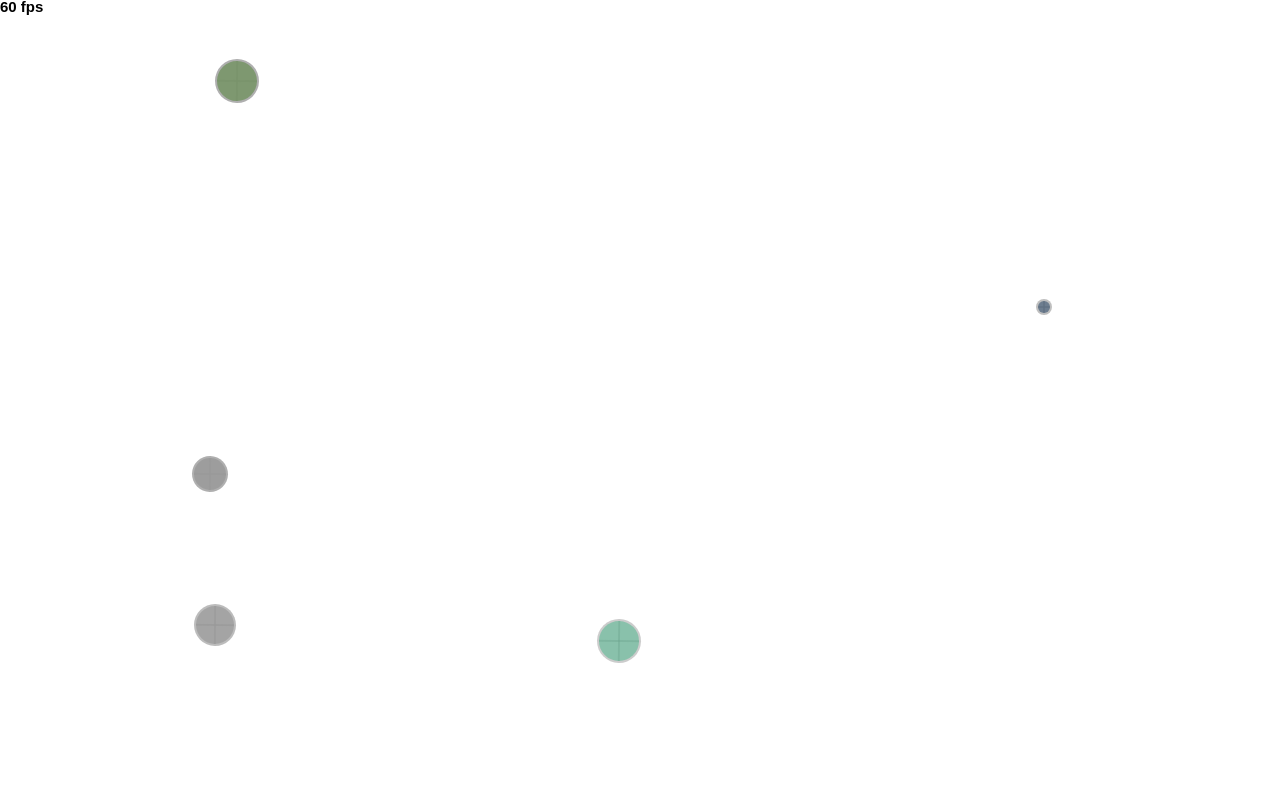
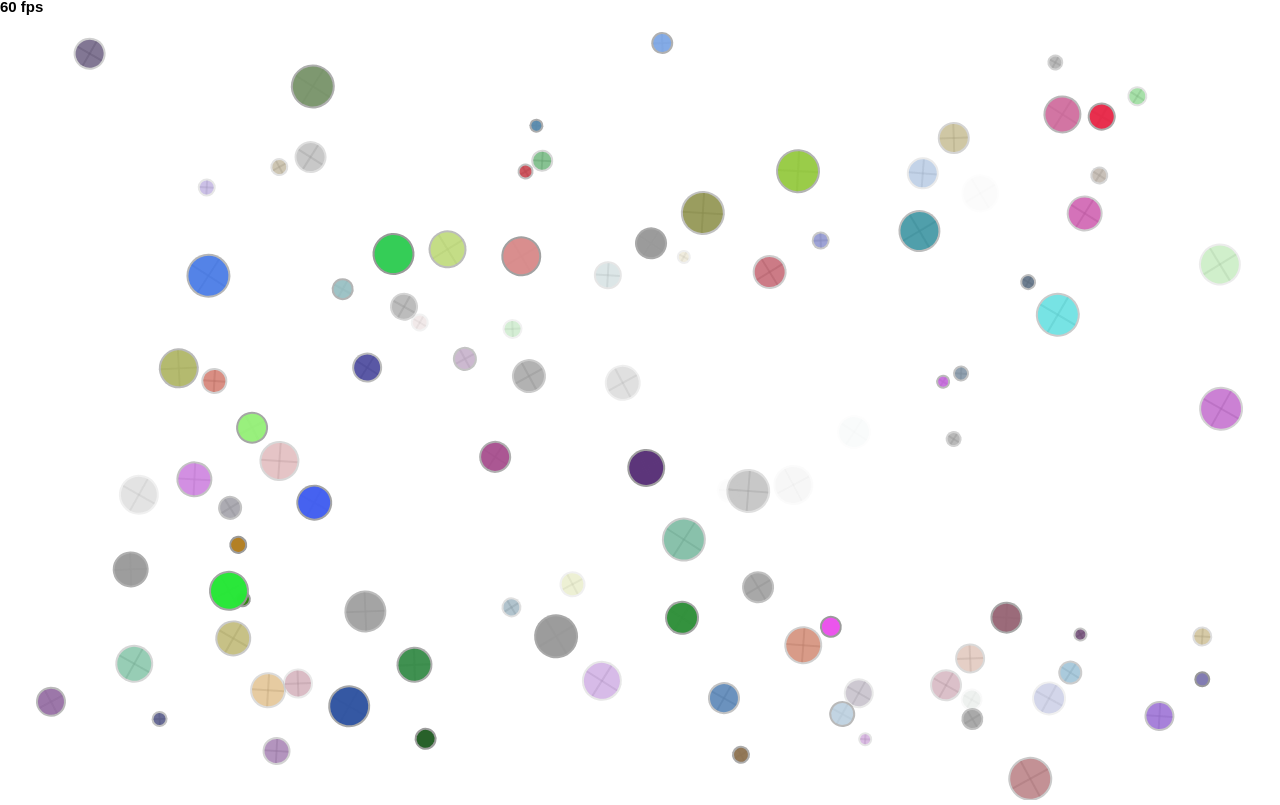
Before and after one commit to jaywrld999/jaywrld999.github.io, a website: page projects/circularity/index.html in a window 1280 px wide. Drawn offline with Linux system fonts and the light colour scheme.

Commit message:
add index.html file

```diff
--- a/projects/circularity/js/init.js
+++ b/projects/circularity/js/init.js
@@ -31,11 +31,10 @@ var init = function (window) {
         }
 
         // TODO 3 / 8 : Call the drawCircle() function
-        drawCircle();
-        drawCircle();
-        drawCircle();
-        drawCircle();
-        drawCircle();
+        for(var i = 0; i < 100 ; i++){
+            drawCircle();
+        }
+
 
         ////////////////////////////////////////////////////////////
         ///////////////// PROGRAM LOGIC ////////////////////////////
@@ -48,16 +47,11 @@ var init = function (window) {
         */
         function update() {
             // TODO 4 : Update the circle's position //
-        physikz.updatePosition([]);
-        physikz.updatePosition([]);
-        physikz.updatePosition([]);
-        physikz.updatePosition([]);
+        for (var i = 0; i < 100; i++){
+            physikz.updatePosition(circles[i]);
+            game.checkCirclePosition(circles[i]);
+        }
             // TODO 5 / 10 : Call game.checkCirclePosition() on your circles.
-        game.checkCirclePosition([]);
-        game.checkCirclePosition([]);
-        game.checkCirclePosition([]);
-        game.checkCirclePosition([]);
-        game.checkCirclePosition([]);
 
             // TODO 9 : Iterate over the array
 
@@ -75,7 +69,15 @@ var init = function (window) {
             if ( circle.x > canvas.width ) {
                 circle.x = 0;
             }
-
+            if (circle.x < 0){
+                circle.x = canvas.width;
+            }
+            if (circle.y > canvas.height){
+                circle.y = 0;
+            }
+            if (circle.y < 0){
+                circle.y = canvas.height;
+            }
             // TODO 7 : YOUR CODE STARTS HERE //////////////////////
 
 
--- a/projects/platformer/js/init/platform.js
+++ b/projects/platformer/js/init/platform.js
@@ -41,7 +41,7 @@
         createPlatform(300, 500, 0.3)
         createPlatform(400, 300)
         createPlatform(300, 200, 0.3)
-        createPlatform(500, 500, 0.3, 10)
+        createPlatform(300, 500, 0.3)
 
         // ALL YOUR CODE GOES ABOVE HERE ///////////////////////////////////////
         ////////////////////////////////////////////////////////////////////////
```
Also changed, not shown: index.html (+1 -1 lines).
